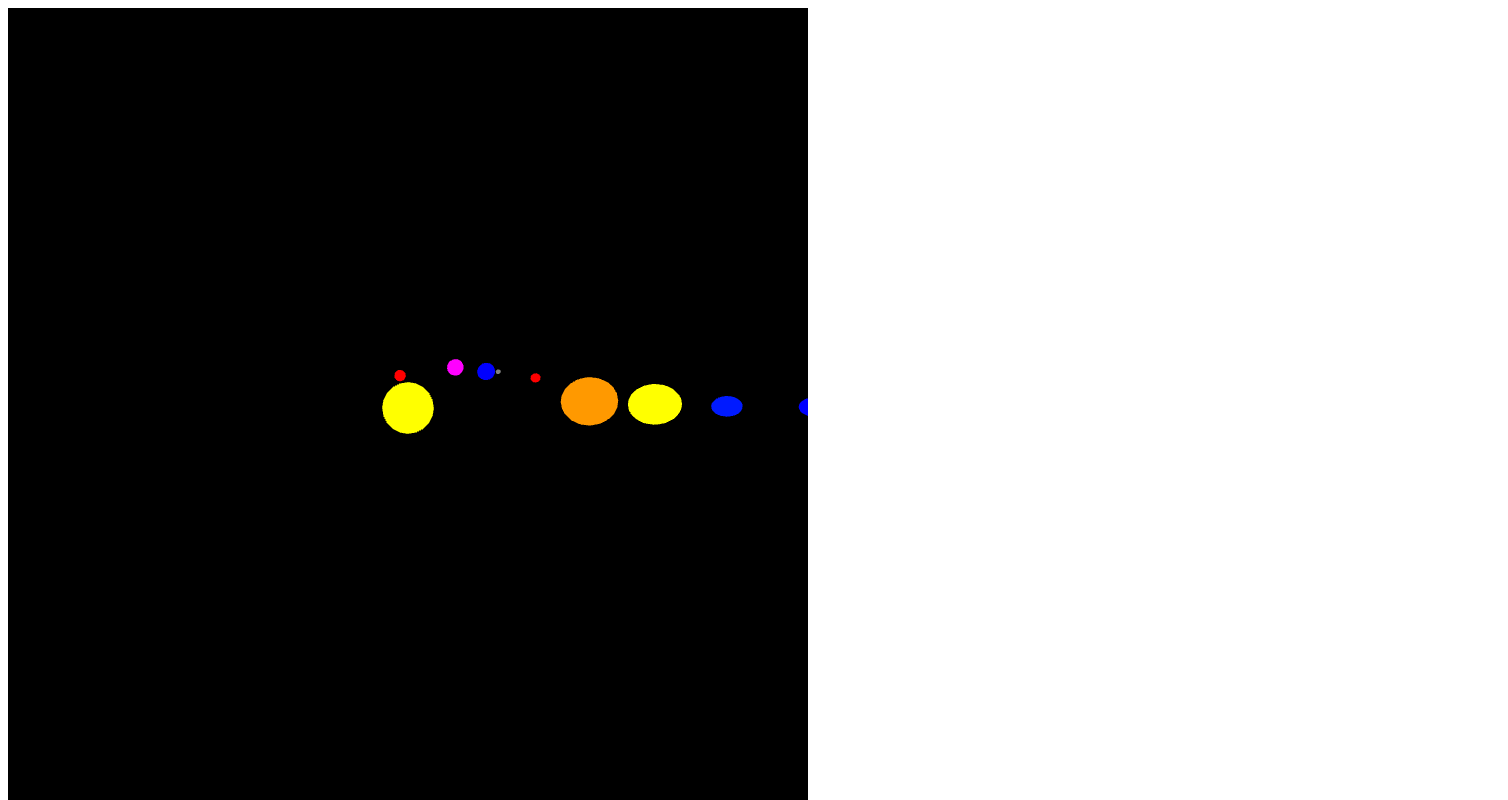
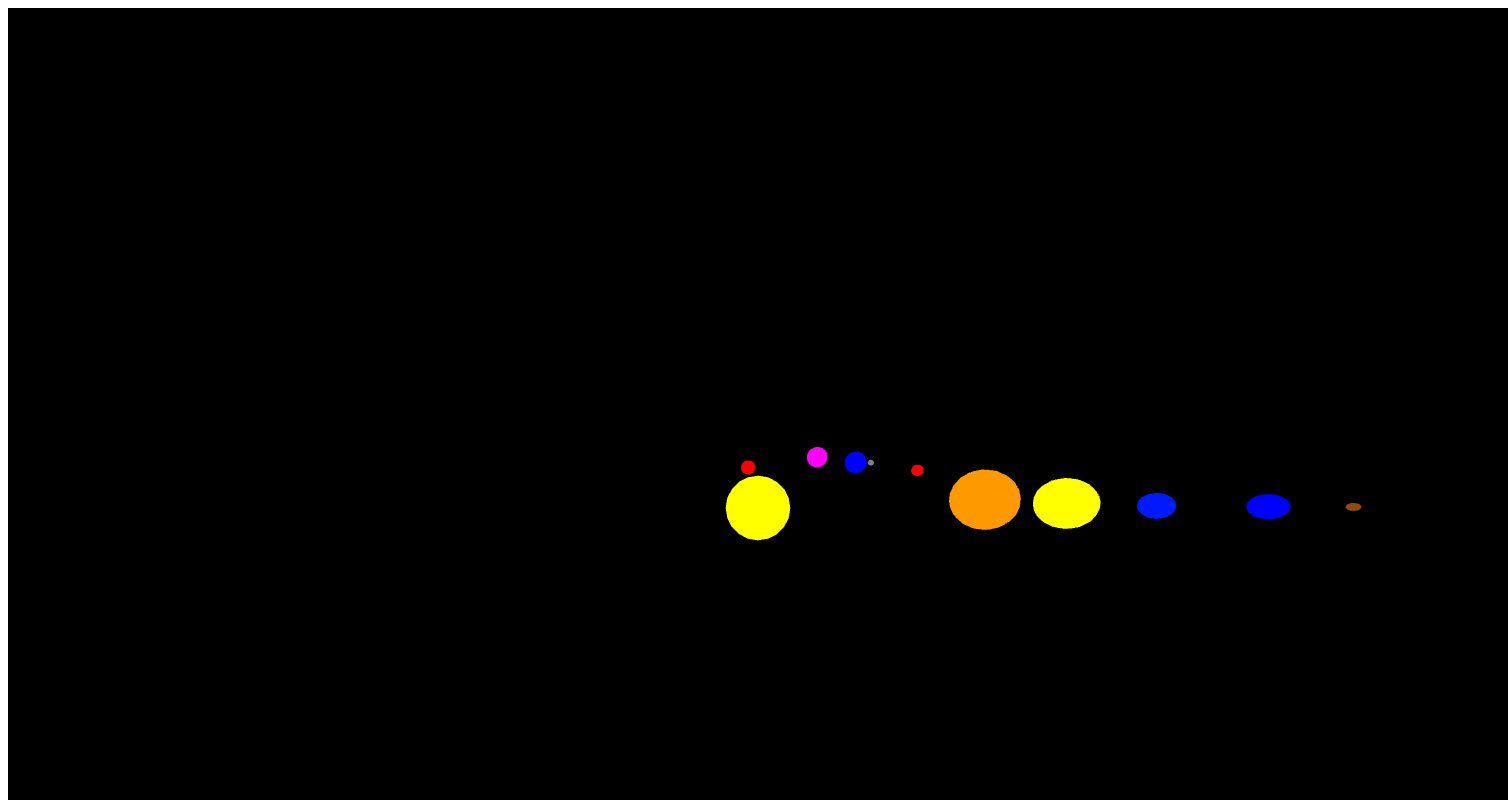
Before and after one commit to chrisTorrecampo/SWE447-GUI_Graphics_Programming, a plain HTML site: page Assignment-5/Solar.html in a window 1280 px wide. Shown: the top 800 px of the page, 1508 px wide, since content can reach past the window. Drawn offline with Linux system fonts and the light colour scheme; animation ran at ten frames a second.

Commit message:
Update Solar.html

```diff
--- a/Assignment-5/Solar.html
+++ b/Assignment-5/Solar.html
@@ -35,6 +35,6 @@
 </head>
 
 <body>
-  <canvas id="webgl-canvas" width="800" height="800"></canvas>
+  <canvas id="webgl-canvas" width="1500" height="1000"></canvas>
 </body>
 </html>
```
